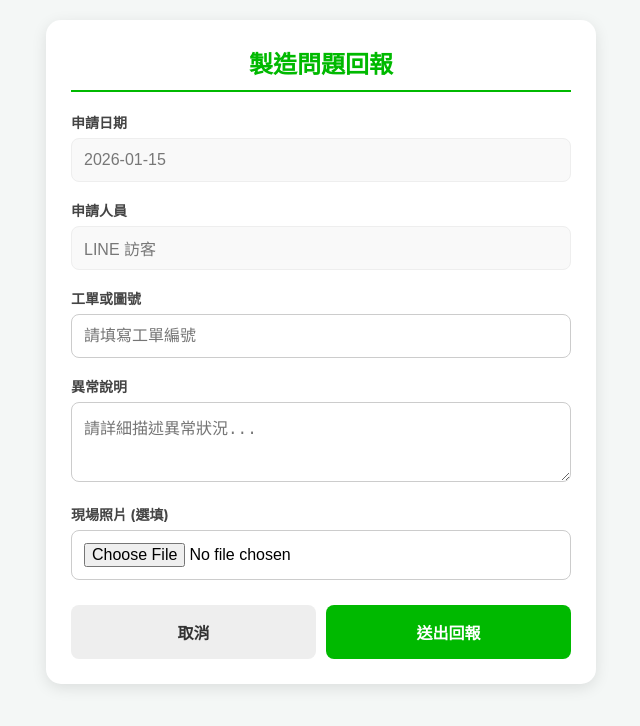
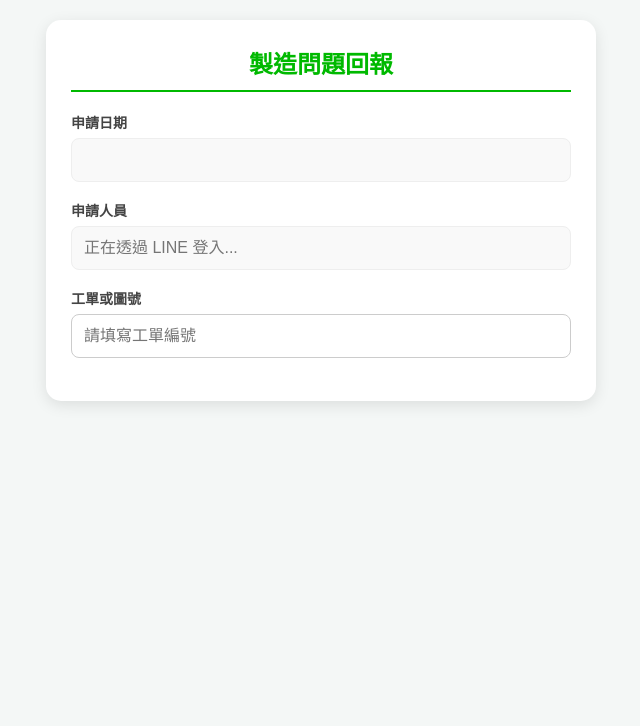
Before and after one commit to jinchen20120503/SL-response-app, a plain HTML site: page index.html in a window 1280 px wide. Shown: the whole page, without its empty margins (319-959 px from the left). Drawn offline with Linux system fonts and the light colour scheme.

Commit message:
Add files via upload

```diff
--- a/index.html
+++ b/index.html
@@ -6,24 +6,24 @@
     <title>製造問題回報系統</title>
     <script charset="utf-8" src="https://static.line-scdn.net/liff/edge/2/sdk.js"></script>
     <style>
-        body { font-family: -apple-system, sans-serif; padding: 20px; background-color: #f4f7f6; margin: 0; }
+        body { font-family: -apple-system, "Helvetica Neue", sans-serif; padding: 20px; background-color: #f4f7f6; margin: 0; }
         .card { background: white; padding: 25px; border-radius: 15px; box-shadow: 0 4px 15px rgba(0,0,0,0.1); max-width: 500px; margin: auto; }
         h2 { text-align: center; color: #00b900; margin-top: 0; border-bottom: 2px solid #00b900; padding-bottom: 10px; }
         .field { margin-bottom: 18px; }
         label { display: block; font-size: 14px; font-weight: bold; margin-bottom: 6px; color: #444; }
-        input, textarea { width: 100%; padding: 12px; border: 1px solid #ccc; border-radius: 8px; box-sizing: border-box; font-size: 16px; }
+        input, textarea { width: 100%; padding: 12px; border: 1px solid #ccc; border-radius: 8px; box-sizing: border-box; font-size: 16px; -webkit-appearance: none; }
         input[readonly] { background-color: #f9f9f9; color: #777; border: 1px solid #eee; }
         .btn-group { display: flex; gap: 10px; margin-top: 25px; }
         button { flex: 1; padding: 15px; border: none; border-radius: 8px; font-size: 16px; cursor: pointer; font-weight: bold; transition: 0.3s; }
         .btn-submit { background-color: #00b900; color: white; }
-        .btn-submit:disabled { background-color: #ccc; }
+        .btn-submit:disabled { background-color: #ccc; cursor: not-allowed; }
         .btn-cancel { background-color: #eee; color: #333; }
         #preview { max-width: 100%; margin-top: 10px; border-radius: 8px; display: none; box-shadow: 0 2px 5px rgba(0,0,0,0.1); }
         #loadingOverlay {
             display: none; position: fixed; top: 0; left: 0; width: 100%; height: 100%;
-            background: rgba(255,255,255,0.9); z-index: 1000; text-align: center; padding-top: 50%;
+            background: rgba(255,255,255,0.95); z-index: 1000; text-align: center; padding-top: 50%;
         }
-        .success-msg { color: #00b900; font-size: 20px; font-weight: bold; }
+        .success-msg { color: #00b900; font-size: 20px; font-weight: bold; line-height: 1.5; }
     </style>
 </head>
 <body>
@@ -40,122 +40,11 @@
     </div>
     <div class="field">
         <label>申請人員</label>
-        <input type="text" id="userName" readonly placeholder="讀取中...">
+        <input type="text" id="userName" readonly placeholder="正在透過 LINE 登入...">
     </div>
     <div class="field">
         <label>工單或圖號</label>
         <input type="text" id="orderId" placeholder="請填寫工單編號">
     </div>
     <div class="field">
-        <label>異常說明</label>
-        <textarea id="description" rows="3" placeholder="請詳細描述異常狀況..."></textarea>
-    </div>
-    <div class="field">
-        <label>現場照片 (選填)</label>
-        <input type="file" id="fileInput" accept="image/*">
-        <img id="preview">
-    </div>
-    <div class="btn-group">
-        <button type="button" class="btn-cancel" onclick="liff.closeWindow()">取消</button>
-        <button type="button" class="btn-submit" id="submitBtn" onclick="submitReport()">送出回報</button>
-    </div>
-</div>
-
-<script>
-    // 1. 核心參數設定
-    const MY_LIFF_ID = "2008893793-KFkHwA77";
-    const GAS_URL = "https://script.google.com/macros/s/AKfycbxE3kX2fpQUFu73d9OH_34E6O_NHxBUUp_xBvDvRZUPokqxDbuHC59nkb6fm7ZnBijRCw/exec";
-
-    // 2. 自動帶入日期
-    function initDate() {
-        const d = new Date();
-        const dateStr = d.getFullYear() + "-" + String(d.getMonth() + 1).padStart(2, '0') + "-" + String(d.getDate()).padStart(2, '0');
-        document.getElementById('date').value = dateStr;
-    }
-
-    // 3. 初始化 LIFF
-    async function initLiff() {
-        try {
-            await liff.init({ liffId: MY_LIFF_ID });
-            if (!liff.isLoggedIn()) {
-                liff.login();
-            } else {
-                const profile = await liff.getProfile();
-                document.getElementById('userName').value = profile.displayName;
-            }
-        } catch (e) {
-            document.getElementById('userName').value = "LINE 訪客";
-        }
-    }
-
-    // 4. 照片預覽
-    document.getElementById('fileInput').onchange = function(e) {
-        const file = e.target.files[0];
-        if (file) {
-            const reader = new FileReader();
-            reader.onload = function(event) {
-                const preview = document.getElementById('preview');
-                preview.src = event.target.result;
-                preview.style.display = 'block';
-            };
-            reader.readAsDataURL(file);
-        }
-    };
-
-    // 5. 送出邏輯
-    function submitReport() {
-        const orderId = document.getElementById('orderId').value;
-        const desc = document.getElementById('description').value;
-        const overlay = document.getElementById('loadingOverlay');
-        const loadingText = document.getElementById('loadingText');
-
-        if (!orderId || !desc) {
-            alert("請填寫工單與說明");
-            return;
-        }
-
-        overlay.style.display = 'block';
-        document.getElementById('submitBtn').disabled = true;
-
-        const file = document.getElementById('fileInput').files[0];
-
-        const doSend = (imgBase64 = null) => {
-            const payload = {
-                date: document.getElementById('date').value,
-                name: document.getElementById('userName').value,
-                orderId: orderId,
-                description: desc,
-                hasPhoto: imgBase64 ? "✅" : "❌",
-                image: imgBase64
-            };
-
-            fetch(GAS_URL, {
-                method: "POST",
-                mode: "no-cors",
-                body: JSON.stringify(payload)
-            }).then(() => {
-                loadingText.innerHTML = "🎉 回報成功！<br><span style='font-size:14px; color:#666;'>視窗即將關閉</span>";
-                setTimeout(() => {
-                    liff.closeWindow();
-                }, 2000);
-            }).catch(err => {
-                overlay.style.display = 'none';
-                alert("傳送失敗，請檢查網路連線");
-                document.getElementById('submitBtn').disabled = false;
-            });
-        };
-
-        if (file) {
-            const reader = new FileReader();
-            reader.onload = (e) => doSend(e.target.result);
-            reader.readAsDataURL(file);
-        } else {
-            doSend();
-        }
-    }
-
-    initDate();
-    initLiff();
-</script>
-</body>
-</html>
+        <label
```
